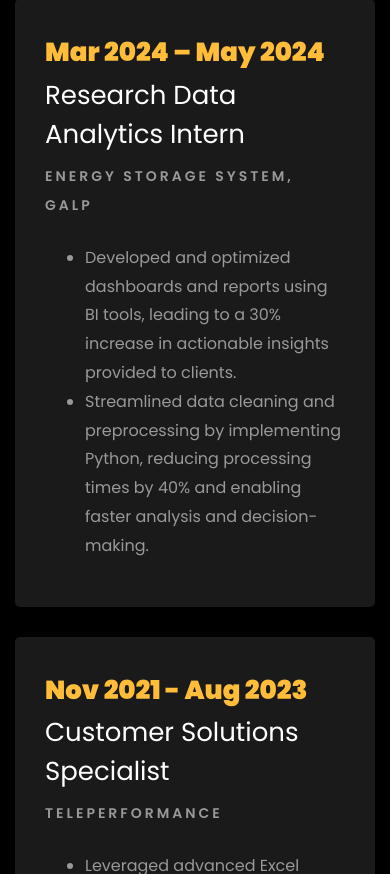
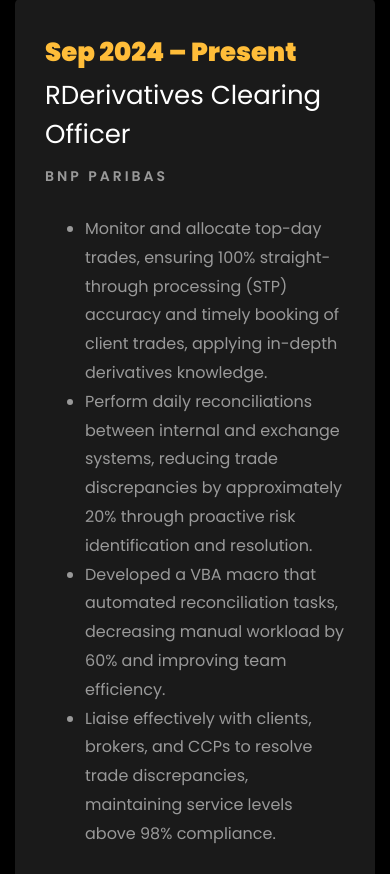
Before and after one commit to dklakhani/dklakhani.github.io, a plain HTML site: page index.html in a window 390 px wide. Shown: the part 4010-4884 px from the top of the page. Drawn offline with Linux system fonts and the light colour scheme; files whose address does not match are found by name.

Commit message:
Update index.html

```diff
--- a/index.html
+++ b/index.html
@@ -326,6 +326,22 @@
 		  <div class="row">
 			<div class="col-md-6">
 			  <div class="resume-wrap ftco-animate">
+				<span class="date">Sep 2024 – Present</span>
+				<h2>RDerivatives Clearing Officer</h2>
+				<span class="position">BNP Paribas</span>
+				<p class="mt-4">
+				  <ul>
+					<li>Monitor and allocate top-day trades, ensuring 100% straight-through processing (STP) accuracy and timely booking of client trades, applying in-depth derivatives knowledge.</li>
+                                        <li>Perform daily reconciliations between internal and exchange systems, reducing trade discrepancies by approximately 20% through proactive risk identification and resolution.</li>
+                                        <li>Developed a VBA macro that automated reconciliation tasks, decreasing manual workload by 60% and improving team efficiency.</li>
+                                        <li>Liaise effectively with clients, brokers, and CCPs to resolve trade discrepancies, maintaining service levels above 98% compliance.</li>
+				  </ul>
+				</p>
+			  </div>
+			</div>
+
+			<div class="col-md-6">
+			  <div class="resume-wrap ftco-animate">
 				<span class="date">Mar 2024 – May 2024</span>
 				<h2>Research Data Analytics Intern</h2>
 				<span class="position">Energy Storage System, GALP</span>
@@ -333,21 +349,6 @@
 				  <ul>
 					<li>Developed and optimized dashboards and reports using BI tools, leading to a 30% increase in actionable insights provided to clients.</li>
 					<li>Streamlined data cleaning and preprocessing by implementing Python, reducing processing times by 40% and enabling faster analysis and decision-making.</li>
-				  </ul>
-				</p>
-			  </div>
-			</div>
-
-			<div class="col-md-6">
-			  <div class="resume-wrap ftco-animate">
-				<span class="date">Nov 2021 - Aug 2023</span>
-				<h2>Customer Solutions Specialist</h2>
-				<span class="position">Teleperformance</span>
-				<p class="mt-4">
-				  <ul>
-					<li>Leveraged advanced Excel techniques and BI tools to resolve complex team challenges, achieving target metrics 70% ahead of schedule.</li>
-					<li>Conducted in-depth analysis of social media platforms, providing actionable insights that drove a 15% increase in engagement rates.</li>
-					<li>Implemented data-driven strategies that enhanced team performance metrics by 25%, significantly improving overall productivity.</li>
 				  </ul>
 				</p>
 			  </div>
```
